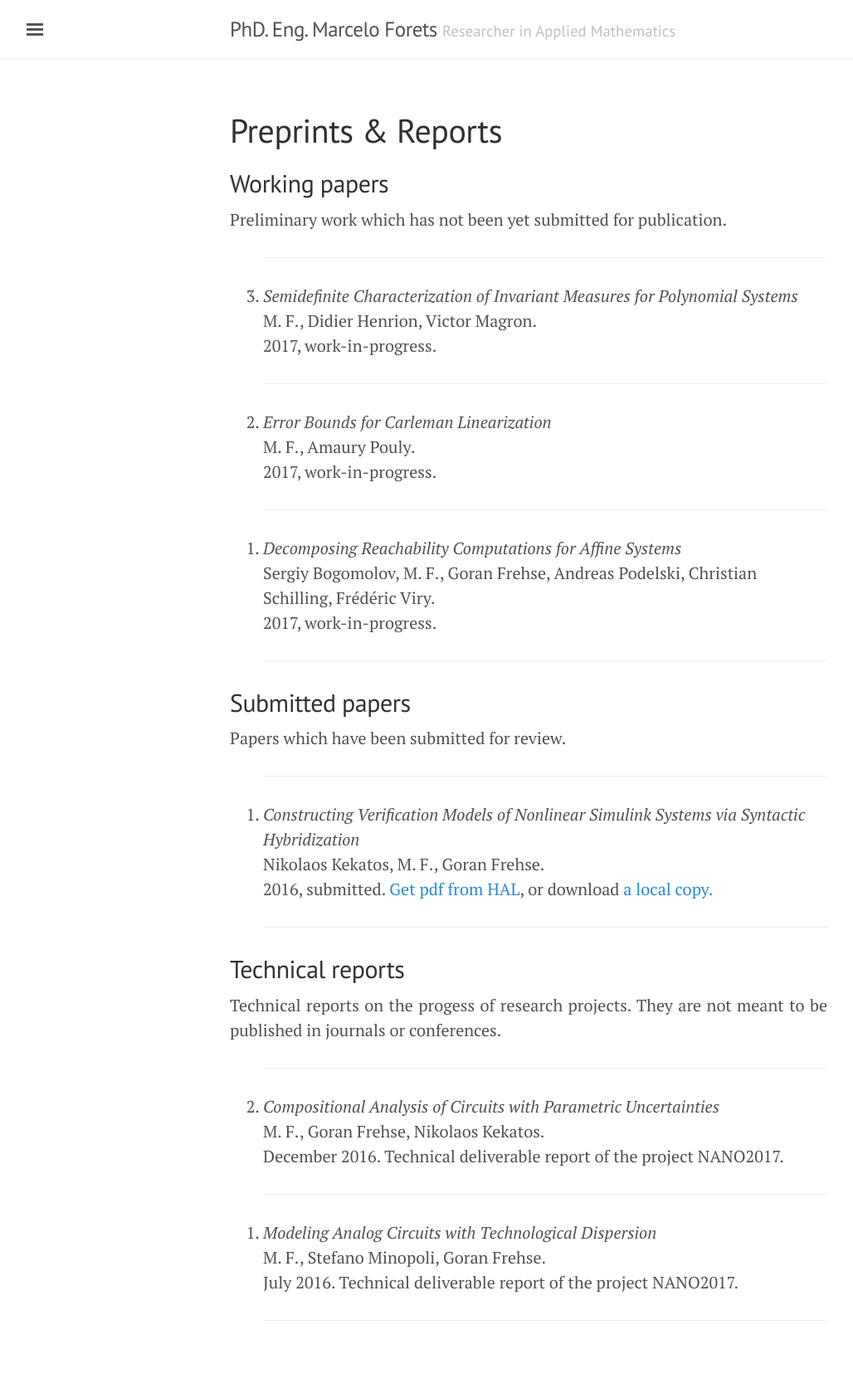
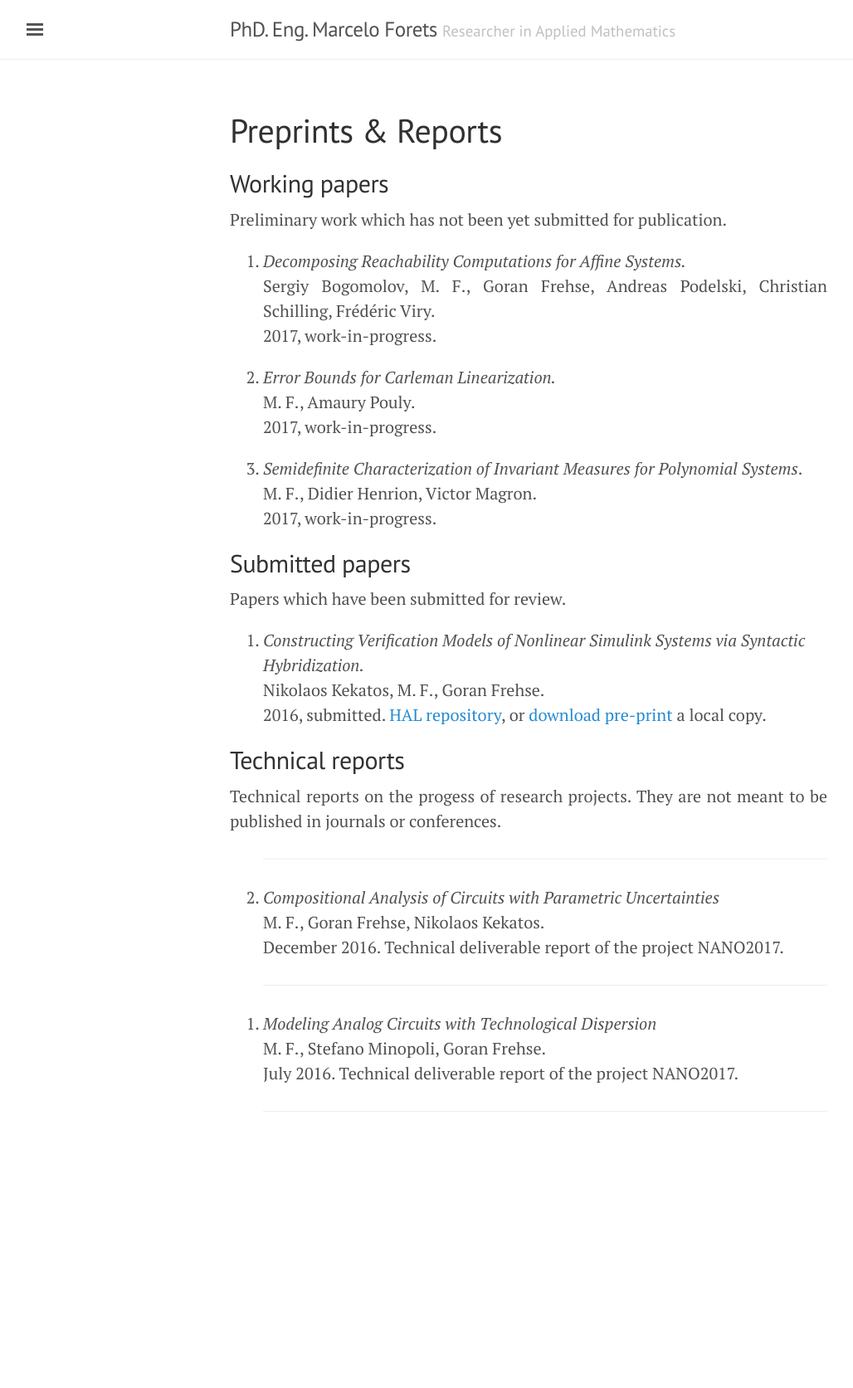
Before and after one commit to mforets/mforets.github.io, a Jekyll site: the page built from drafts.md, in a window 1280 px wide. Shown: the whole page at 83% size, without its empty margins (3-1031 px from the left). Built offline with Jekyll 4.4.1, drawn with Linux system fonts in a browser that asks for light colours; after the commit the page ends 1421 px from its top, so only the background shows below that.

```diff
--- a/drafts.md
+++ b/drafts.md
@@ -7,39 +7,19 @@ title: "Preprints & Reports"
 
 Preliminary work which has not been yet submitted for publication.
 
-<ol reversed>
-<hr>
+1. *Decomposing Reachability Computations for Affine Systems.* <br> Sergiy Bogomolov, M. F., Goran Frehse, Andreas Podelski, Christian Schilling, Frédéric Viry.<br>  2017, work-in-progress.
 
-<li> <i> Semidefinite Characterization of Invariant Measures for  Polynomial Systems </i><br> M. F., Didier Henrion, Victor Magron. <br> 2017, work-in-progress.
-<br>
-<hr>
-</li>
+2. *Error Bounds for Carleman Linearization.* <br> M. F., Amaury Pouly. <br> 2017, work-in-progress.
 
-<li> <i> Error Bounds for Carleman Linearization </i><br> M. F., Amaury Pouly.<br> 2017, work-in-progress.
-<br>
-<hr>
-</li>
+3. *Semidefinite Characterization of Invariant Measures for  Polynomial Systems*. <br> M. F., Didier Henrion, Victor Magron. <br> 2017, work-in-progress.
 
-<li> <i> Decomposing Reachability Computations for Affine Systems </i><br> Sergiy Bogomolov, M. F., Goran Frehse, Andreas Podelski, Christian Schilling, Frédéric Viry.<br>  2017, work-in-progress.
-<br>
-<hr>
-</li>
 
-</ol>
 
 ## Submitted papers
 
 Papers which have been submitted for review.
 
-<ol reversed>
-<hr>
-
-  <li> <i>Constructing Verification Models of Nonlinear Simulink Systems via Syntactic Hybridization </i><br> Nikolaos Kekatos, M. F., Goran Frehse.<br>  2016, submitted. <a href="https://hal.archives-ouvertes.fr/hal-01487658"> Get pdf from HAL</a>, or download <a href="{{site.url}}/assets/papers/synlin_v2.pdf"> a local copy. </a>
-<br>
-<hr>
-</li>
-
-</ol>
+1. *Constructing Verification Models of Nonlinear Simulink Systems via Syntactic Hybridization.*  <br> Nikolaos Kekatos, M. F., Goran Frehse.<br>  2016, submitted. [HAL repository](https://hal.archives-ouvertes.fr/hal-01487658), or [download pre-print]({{site.url}}/assets/papers/synlin_v2.pdf) a local copy.
 
 ## Technical reports
 
```
Also changed, not shown: pr_publications.md (+3 -3 lines).
